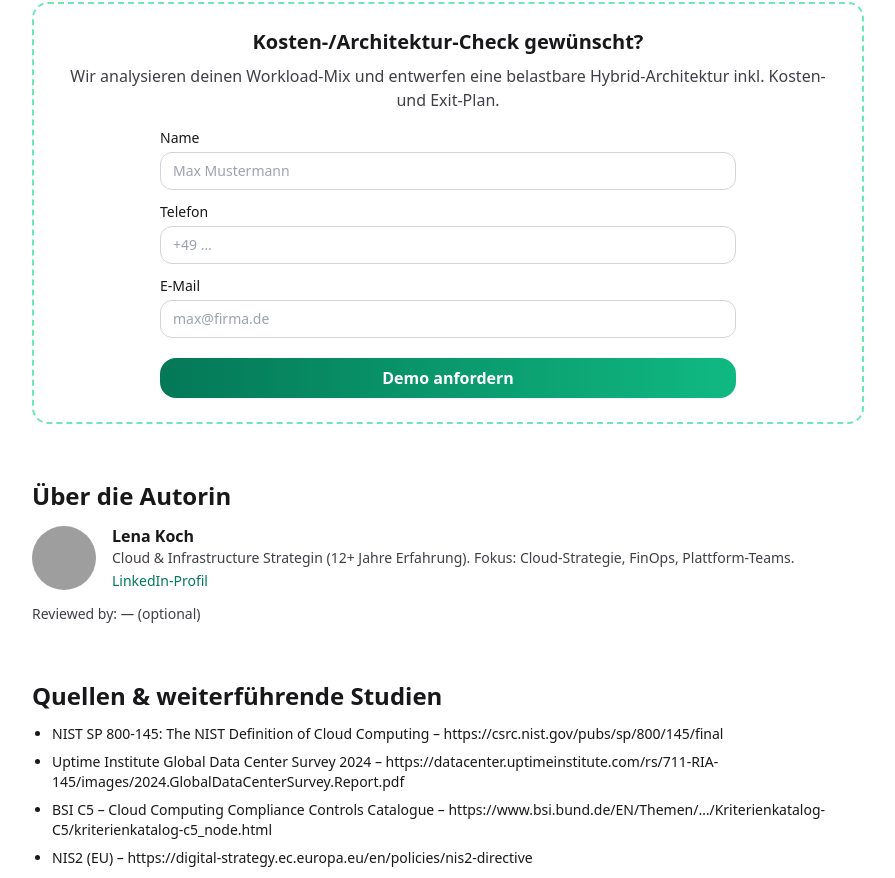
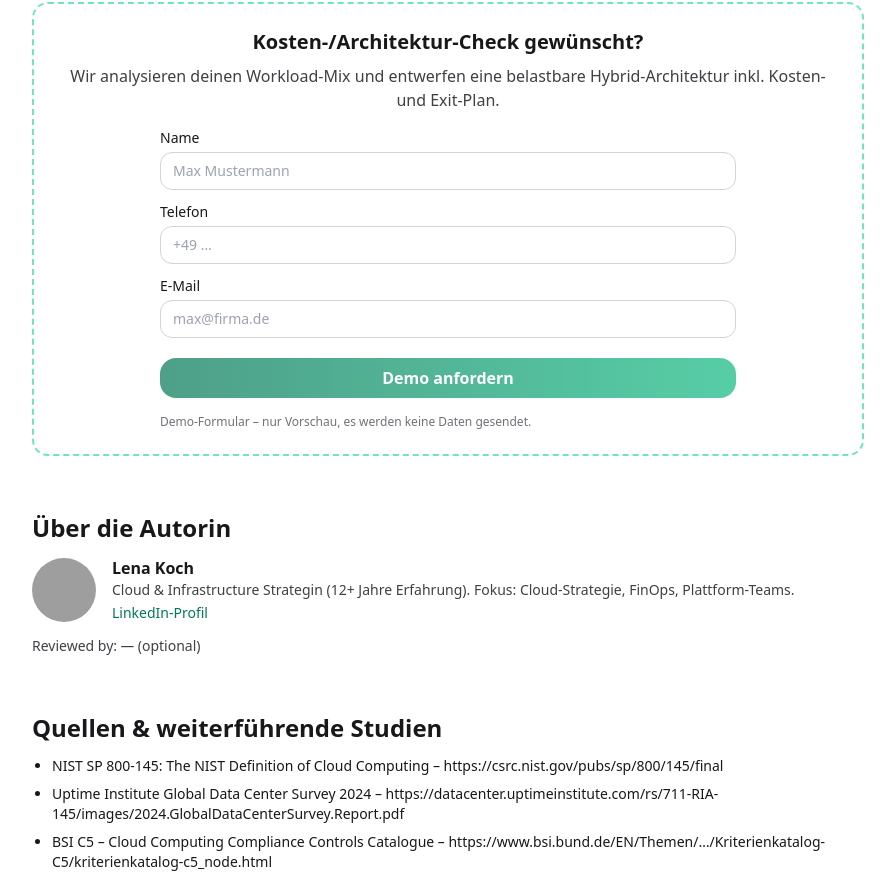
Before and after one commit to lennartnm/findbar_website, a Next.js app: page /blog/beispiel-blog-cloud in a window 1280 px wide. Shown: the part 6455-7333 px from the top of the page, without its empty margins (192-1087 px from the left). Built offline with nearby package versions, Linux system fonts and the light colour scheme; grey boxes are pictures that could not be loaded.

Commit message:
Update page.tsx

```diff
--- a/src/app/blog/beispiel-blog-cloud/page.tsx
+++ b/src/app/blog/beispiel-blog-cloud/page.tsx
@@ -534,15 +534,52 @@ export default function Article() {
 <section aria-label="Kontakt" className="mt-14">
   <div className="rounded-2xl border-2 border-dashed border-emerald-300 p-6 text-center">
     <h2 className="text-xl font-bold mb-2">Kosten-/Architektur-Check gewünscht?</h2>
-            <p className="text-zinc-700 mb-4">Wir analysieren deinen Workload-Mix und entwerfen eine belastbare Hybrid-Architektur inkl. Kosten- und Exit-Plan.</p>
-            <form className="mx-auto grid max-w-xl gap-3 text-left" onSubmit={(e) => e.preventDefault()}>
-              <label className="text-sm">Name<input required name="name" className="mt-1 w-full rounded-xl border border-zinc-300 px-3 py-2" placeholder="Max Mustermann" /></label>
-              <label className="text-sm">Telefon<input required name="phone" className="mt-1 w-full rounded-xl border border-zinc-300 px-3 py-2" placeholder="+49 …" /></label>
-              <label className="text-sm">E-Mail<input required type="email" name="email" className="mt-1 w-full rounded-xl border border-zinc-300 px-3 py-2" placeholder="max@firma.de" /></label>
-              <button type="submit" className={`mt-2 inline-flex items-center justify-center rounded-2xl bg-gradient-to-r ${racingGreen} px-4 py-2 font-semibold text-white shadow-sm`} aria-label="Demo anfordern">
+    <p className="text-zinc-700 mb-4">
+      Wir analysieren deinen Workload-Mix und entwerfen eine belastbare Hybrid-Architektur inkl. Kosten- und Exit-Plan.
+    </p>
+
+    {/* Kein <form>, keine Handler – nur UI */}
+    <div className="mx-auto grid max-w-xl gap-3 text-left" role="group" aria-describedby="cta-note">
+      <label className="text-sm">
+        Name
+        <input
+          name="name"
+          className="mt-1 w-full rounded-xl border border-zinc-300 px-3 py-2"
+          placeholder="Max Mustermann"
+        />
+      </label>
+      <label className="text-sm">
+        Telefon
+        <input
+          name="phone"
+          className="mt-1 w-full rounded-xl border border-zinc-300 px-3 py-2"
+          placeholder="+49 …"
+        />
+      </label>
+      <label className="text-sm">
+        E-Mail
+        <input
+          type="email"
+          name="email"
+          className="mt-1 w-full rounded-xl border border-zinc-300 px-3 py-2"
+          placeholder="max@firma.de"
+        />
+      </label>
+
+      {/* Button ohne Submit-Funktion */}
+      <button
+        type="button"
+        className="mt-2 inline-flex items-center justify-center rounded-2xl bg-gradient-to-r from-emerald-700 to-emerald-500 px-4 py-2 font-semibold text-white shadow-sm opacity-70 cursor-not-allowed"
+        aria-disabled="true"
+        title="Demo – ohne Funktion"
+      >
         Demo anfordern
       </button>
-            </form>
+
+      <p id="cta-note" className="text-xs text-zinc-500 mt-1">
+        Demo-Formular – nur Vorschau, es werden keine Daten gesendet.
+      </p>
+    </div>
   </div>
 </section>
 
```
Lines whose indentation alone changed are shown as unchanged.
